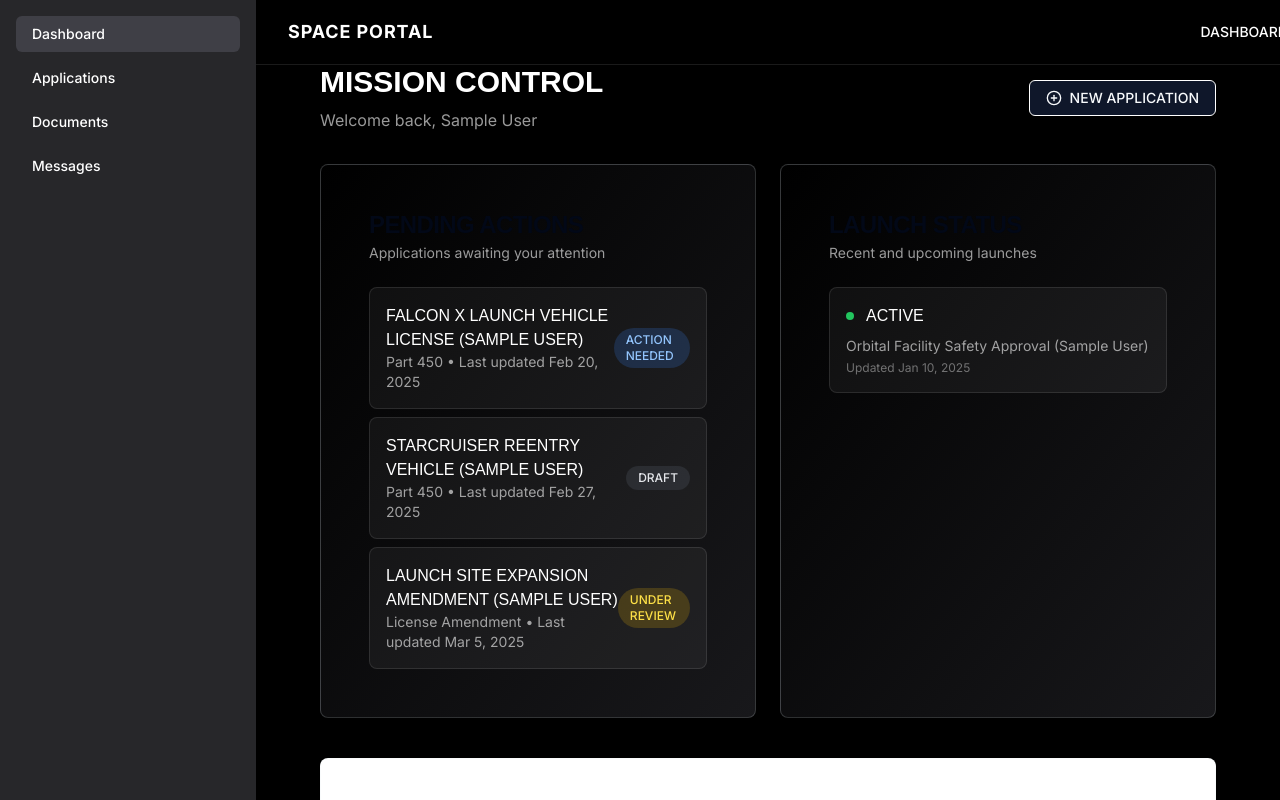
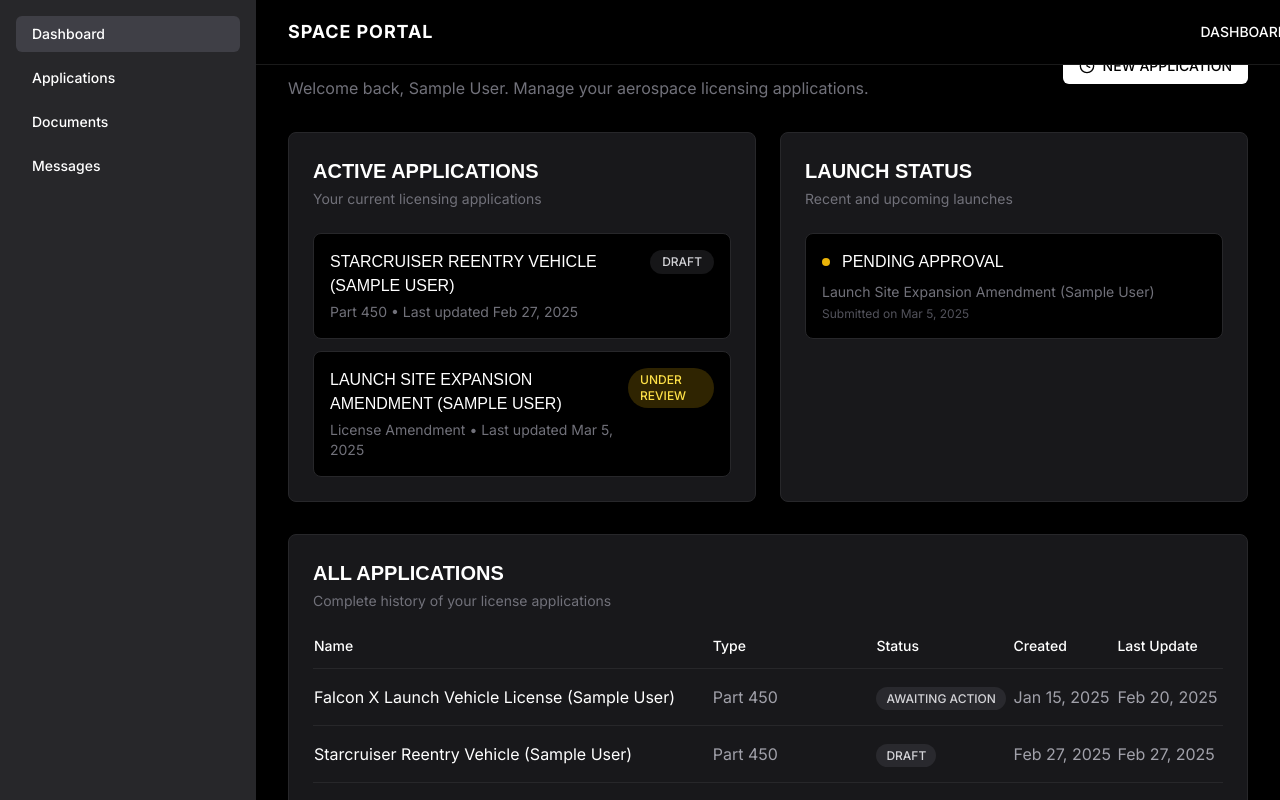
Before and after one commit to rohansat/spli, a Next.js app in the folder space-portal/: page /dashboard in a window 1280 px wide. Shown: the top 800 px of the page. Built offline with nearby package versions, Linux system fonts and the light colour scheme; no server answers; sample sign-in values are in the browser's storage; a web font is replaced by a local one.

Commit message:
Update dashboard design and application status types

```diff
--- a/space-portal/src/app/(dashboard)/dashboard/page.tsx
+++ b/space-portal/src/app/(dashboard)/dashboard/page.tsx
@@ -5,12 +5,11 @@ import Link from "next/link";
 import { useRouter } from "next/navigation";
 import { useApplication } from "@/components/providers/ApplicationProvider";
 import { Button } from "@/components/ui/button";
-import { Card, CardContent, CardDescription, CardHeader, CardTitle } from "@/components/ui/card";
+import { Card } from "@/components/ui/card";
 import { Dialog, DialogContent, DialogDescription, DialogFooter, DialogHeader, DialogTitle, DialogTrigger } from "@/components/ui/dialog";
 import { Input } from "@/components/ui/input";
-import { Table, TableBody, TableCell, TableHead, TableHeader, TableRow } from "@/components/ui/table";
 import { Application } from "@/types";
-import { FilePlus, Rocket, PlusCircle } from "lucide-react";
+import { Clock } from "lucide-react";
 import { useAuth } from "@/lib/auth-context";
 import { cn } from "@/lib/utils";
 
@@ -24,7 +23,6 @@ export default function Dashboard() {
 
   const handleCreateApplication = () => {
     if (newApplicationName.trim() === "") return;
-
     const newApp = createApplication(newApplicationName, newApplicationType);
     setIsDialogOpen(false);
     setNewApplicationName("");
@@ -42,82 +40,81 @@ export default function Dashboard() {
   const getStatusBadgeClass = (status: Application["status"]) => {
     switch (status) {
       case "draft":
-        return "bg-gray-500/20 text-gray-200";
+        return "bg-zinc-500/20 text-zinc-300";
       case "under_review":
         return "bg-yellow-500/20 text-yellow-300";
-      case "awaiting_action":
+      case "submitted":
         return "bg-blue-500/20 text-blue-300";
-      case "active":
+      case "approved":
         return "bg-green-500/20 text-green-300";
       default:
-        return "bg-gray-500/20 text-gray-200";
+        return "bg-zinc-500/20 text-zinc-300";
     }
   };
 
-  // Get pending applications
-  const pendingApplications = applications.filter(app =>
-    app.status === "draft" || app.status === "under_review" || app.status === "awaiting_action"
-  ).slice(0, 3);
+  // Get active applications (not completed)
+  const activeApplications = applications.filter(app =>
+    app.status === "draft" || app.status === "under_review" || app.status === "submitted"
+  );
 
-  // Get active applications
-  const activeApplications = applications.filter(app => app.status === "active");
+  // Get launch status items
+  const launchStatusItems = applications.filter(app =>
+    app.status === "approved" || app.status === "under_review"
+  );
 
   return (
-    <div className="space-container py-8">
-      <div className="flex flex-col md:flex-row justify-between items-start md:items-center mb-8">
+    <div className="space-y-8">
+      <div className="flex justify-between items-center">
         <div>
           <h1 className="text-3xl font-bold text-white mb-2">MISSION CONTROL</h1>
-          <p className="text-white/60">
-            Welcome back, {user?.displayName || user?.email?.split('@')[0] || 'Astronaut'}
+          <p className="text-zinc-500">
+            Welcome back, {user?.displayName || user?.email?.split('@')[0] || 'John Doe'}. Manage your aerospace licensing applications.
           </p>
         </div>
 
         <Dialog open={isDialogOpen} onOpenChange={setIsDialogOpen}>
           <DialogTrigger asChild>
-            <Button className="spacex-button mt-4 md:mt-0">
-              <PlusCircle className="mr-2 h-4 w-4" />
+            <Button className="bg-white text-black hover:bg-white/90 font-medium">
+              <Clock className="mr-2 h-4 w-4" />
               NEW APPLICATION
             </Button>
           </DialogTrigger>
-          <DialogContent className="bg-black text-white border border-white/20">
+          <DialogContent className="bg-black border border-zinc-800">
             <DialogHeader>
-              <DialogTitle>Create New Application</DialogTitle>
-              <DialogDescription className="text-white/60">
+              <DialogTitle className="text-white">Create New Application</DialogTitle>
+              <DialogDescription className="text-zinc-400">
                 Fill in the details to start a new license application.
               </DialogDescription>
             </DialogHeader>
             <div className="space-y-4 py-4">
               <div className="space-y-2">
-                <label htmlFor="name" className="text-sm font-medium text-white">
+                <label className="text-sm font-medium text-white">
                   Application Name
                 </label>
                 <Input
-                  id="name"
                   value={newApplicationName}
                   onChange={(e) => setNewApplicationName(e.target.value)}
                   placeholder="Enter application name"
-                  className="bg-white/10 border-white/20"
+                  className="bg-zinc-900 border-zinc-700"
                 />
               </div>
               <div className="space-y-2">
-                <label htmlFor="type" className="text-sm font-medium text-white">
+                <label className="text-sm font-medium text-white">
                   Application Type
                 </label>
                 <select
-                  id="type"
                   value={newApplicationType}
                   onChange={(e) => setNewApplicationType(e.target.value as Application["type"])}
-                  className="w-full bg-white/10 border-white/20 rounded-md p-2 text-white"
+                  className="w-full bg-zinc-900 border-zinc-700 rounded-md p-2 text-white"
                 >
-                  <option value="Part 450">Part 450 License</option>
+                  <option value="Part 450">Part 450</option>
                   <option value="License Amendment">License Amendment</option>
                   <option value="Safety Approval">Safety Approval</option>
-                  <option value="Site License">Site License</option>
                 </select>
               </div>
             </div>
             <DialogFooter>
-              <Button onClick={handleCreateApplication} className="spacex-button">
+              <Button onClick={handleCreateApplication} className="bg-white text-black hover:bg-white/90">
                 Create Application
               </Button>
             </DialogFooter>
@@ -125,138 +122,108 @@ export default function Dashboard() {
         </Dialog>
       </div>
 
-      <div className="grid grid-cols-1 md:grid-cols-2 gap-6 mb-10">
-        <Card className="space-card bg-gradient-to-br from-black to-zinc-900">
-          <CardHeader>
-            <CardTitle>Pending Actions</CardTitle>
-            <CardDescription className="text-white/60">
-              Applications awaiting your attention
-            </CardDescription>
-          </CardHeader>
-          <CardContent>
-            {pendingApplications.length > 0 ? (
-              <div className="space-y-2">
-                {pendingApplications.map((app) => (
+      <div className="grid grid-cols-2 gap-6">
+        <Card className="bg-zinc-900 border-zinc-800">
+          <div className="p-6">
+            <h2 className="text-xl font-semibold text-white mb-1">Active Applications</h2>
+            <p className="text-zinc-500 text-sm mb-6">Your current licensing applications</p>
+
+            <div className="space-y-3">
+              {activeApplications.map((app) => (
                 <Link
                   key={app.id}
                   href={`/applications/${app.id}`}
-                    className="block p-4 border border-white/10 hover:border-white/30 bg-white/5 hover:bg-white/10 transition-colors rounded-lg"
+                  className="block p-4 rounded-lg bg-black border border-zinc-800 hover:border-zinc-700 transition-colors"
                 >
-                    <div className="flex justify-between items-center">
+                  <div className="flex justify-between items-start">
                     <div>
-                        <h3 className="text-white font-medium">{app.name}</h3>
-                        <p className="text-sm text-white/60">
+                      <h3 className="font-medium text-white mb-1">{app.name}</h3>
+                      <p className="text-sm text-zinc-500">
                         {app.type} • Last updated {formatDate(app.updatedAt)}
                       </p>
                     </div>
-                      <span
-                        className={`px-3 py-1 rounded-full text-xs font-medium ${getStatusBadgeClass(
-                          app.status
-                        )}`}
-                      >
-                        {app.status === 'awaiting_action' ? 'ACTION NEEDED' : app.status.replace("_", " ").toUpperCase()}
+                    <span className={cn(
+                      "px-3 py-1 rounded-full text-xs font-medium uppercase",
+                      getStatusBadgeClass(app.status)
+                    )}>
+                      {app.status.replace("_", " ")}
                     </span>
                   </div>
                 </Link>
               ))}
             </div>
-            ) : (
-              <div className="text-center py-8 text-white/60">
-                <FilePlus className="mx-auto h-10 w-10 mb-4 opacity-50" />
-                <p>No pending actions</p>
-                <p className="text-sm">Create a new application to get started</p>
           </div>
-            )}
-          </CardContent>
         </Card>
 
-        <Card className="space-card bg-gradient-to-br from-black to-zinc-900">
-          <CardHeader>
-            <CardTitle>Launch Status</CardTitle>
-            <CardDescription className="text-white/60">
-              Recent and upcoming launches
-            </CardDescription>
-          </CardHeader>
-          <CardContent>
-            {activeApplications.length > 0 ? (
+        <Card className="bg-zinc-900 border-zinc-800">
+          <div className="p-6">
+            <h2 className="text-xl font-semibold text-white mb-1">Launch Status</h2>
+            <p className="text-zinc-500 text-sm mb-6">Recent and upcoming launches</p>
+
             <div className="space-y-4">
-                {activeApplications.map((app) => (
-                  <div key={app.id} className="p-4 border border-white/10 bg-white/5 rounded-lg">
-                    <div className="flex items-center space-x-3 mb-2">
-                      <div className="h-2 w-2 rounded-full bg-green-500"></div>
-                      <h3 className="text-white font-medium">{app.status.toUpperCase()}</h3>
+              {launchStatusItems.map((app) => (
+                <div key={app.id} className="p-4 rounded-lg bg-black border border-zinc-800">
+                  <div className="flex items-center gap-3 mb-2">
+                    <div className={cn(
+                      "h-2 w-2 rounded-full",
+                      app.status === "approved" ? "bg-green-500" : "bg-yellow-500"
+                    )} />
+                    <h3 className="font-medium text-white">
+                      {app.status === "approved" ? "APPROVED LAUNCH WINDOW" : "PENDING APPROVAL"}
+                    </h3>
                   </div>
-                    <p className="text-sm text-white/60 mb-1">
-                      {app.name}
-                    </p>
-                    <p className="text-xs text-white/40">
-                      Updated {formatDate(app.updatedAt)}
+                  <p className="text-sm text-zinc-500 mb-1">{app.name}</p>
+                  <p className="text-xs text-zinc-600">
+                    {app.status === "approved" ? "May 15, 2025 - June 30, 2025" : `Submitted on ${formatDate(app.updatedAt)}`}
                   </p>
                 </div>
               ))}
             </div>
-            ) : (
-              <div className="text-center py-8 text-white/60">
-                <Rocket className="mx-auto h-10 w-10 mb-4 opacity-50" />
-                <p>No active launches</p>
-                <p className="text-sm">Your approved launches will appear here</p>
           </div>
-            )}
-          </CardContent>
         </Card>
       </div>
 
-      <Card className="space-card">
-        <CardHeader>
-          <CardTitle>All Applications</CardTitle>
-          <CardDescription className="text-white/60">
-            Complete history of your license applications
-          </CardDescription>
-        </CardHeader>
-        <CardContent>
-          {applications.length > 0 ? (
-            <Table>
-              <TableHeader>
-                <TableRow className="border-white/10">
-                  <TableHead className="text-white">Name</TableHead>
-                  <TableHead className="text-white">Type</TableHead>
-                  <TableHead className="text-white">Status</TableHead>
-                  <TableHead className="text-white">Created</TableHead>
-                  <TableHead className="text-white">Last Update</TableHead>
-                </TableRow>
-              </TableHeader>
-              <TableBody>
+      <Card className="bg-zinc-900 border-zinc-800">
+        <div className="p-6">
+          <h2 className="text-xl font-semibold text-white mb-1">All Applications</h2>
+          <p className="text-zinc-500 text-sm mb-6">Complete history of your license applications</p>
+
+          <div className="overflow-x-auto">
+            <table className="w-full">
+              <thead>
+                <tr className="text-left border-b border-zinc-800">
+                  <th className="pb-3 text-sm font-medium text-white">Name</th>
+                  <th className="pb-3 text-sm font-medium text-white">Type</th>
+                  <th className="pb-3 text-sm font-medium text-white">Status</th>
+                  <th className="pb-3 text-sm font-medium text-white">Created</th>
+                  <th className="pb-3 text-sm font-medium text-white">Last Update</th>
+                </tr>
+              </thead>
+              <tbody>
                 {applications.map((app) => (
-                  <TableRow
+                  <tr
                     key={app.id}
-                    className="border-white/10 hover:bg-white/5 cursor-pointer"
+                    className="border-b border-zinc-800 hover:bg-black/50 cursor-pointer"
                     onClick={() => router.push(`/applications/${app.id}`)}
                   >
-                    <TableCell className="font-medium text-white">{app.name}</TableCell>
-                    <TableCell className="text-white/80">{app.type}</TableCell>
-                    <TableCell>
-                      <span
-                        className={`px-2.5 py-0.5 rounded-full text-xs font-medium ${getStatusBadgeClass(
-                          app.status
-                        )}`}
-                      >
+                    <td className="py-4 text-white">{app.name}</td>
+                    <td className="py-4 text-zinc-400">{app.type}</td>
+                    <td className="py-4">
+                      <span className={cn(
+                        "px-2.5 py-1 rounded-full text-xs font-medium",
+                        getStatusBadgeClass(app.status)
+                      )}>
                         {app.status.replace("_", " ").toUpperCase()}
                       </span>
-                    </TableCell>
-                    <TableCell className="text-white/60">{formatDate(app.createdAt)}</TableCell>
-                    <TableCell className="text-white/60">{formatDate(app.updatedAt)}</TableCell>
-                  </TableRow>
+                    </td>
+                    <td className="py-4 text-zinc-400">{formatDate(app.createdAt)}</td>
+                    <td className="py-4 text-zinc-400">{formatDate(app.updatedAt)}</td>
+                  </tr>
                 ))}
-              </TableBody>
-            </Table>
-          ) : (
-            <div className="text-center py-8 text-white/60">
-              <FilePlus className="mx-auto h-10 w-10 mb-4 opacity-50" />
-              <p>No applications yet</p>
-              <p className="text-sm">Create your first application to get started</p>
+              </tbody>
+            </table>
           </div>
-          )}
-        </CardContent>
+        </div>
       </Card>
     </div>
   );
--- a/space-portal/src/types/index.ts
+++ b/space-portal/src/types/index.ts
@@ -1,7 +1,7 @@
 export interface Application {
   id: string;
   name: string;
-  status: 'draft' | 'under_review' | 'awaiting_action' | 'active';
+  status: 'draft' | 'under_review' | 'submitted' | 'approved';
   type: 'Part 450' | 'License Amendment' | 'Safety Approval' | 'Site License';
   createdAt: string;
   updatedAt: string;
```
Lines whose indentation alone changed are shown as unchanged.
